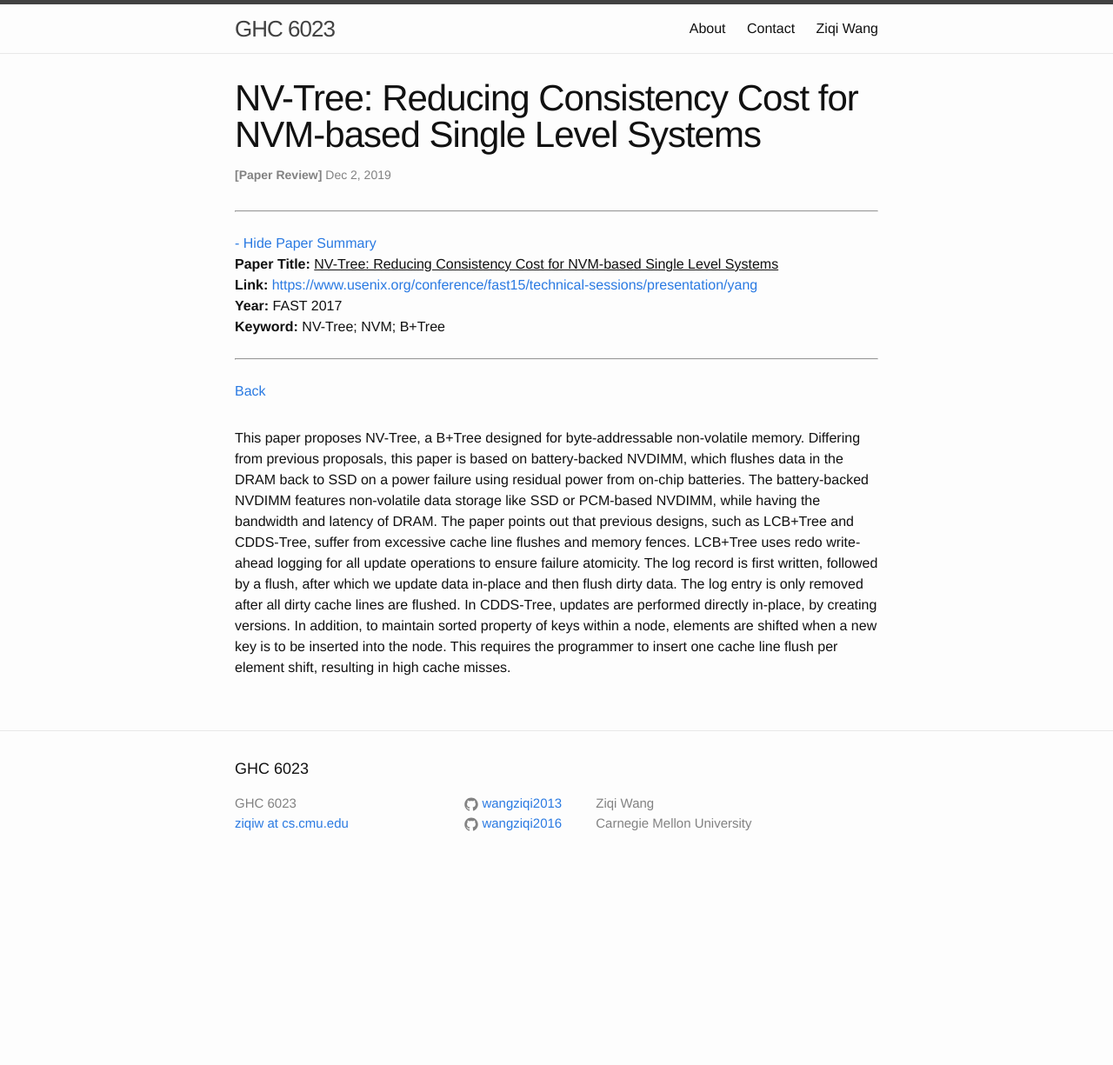
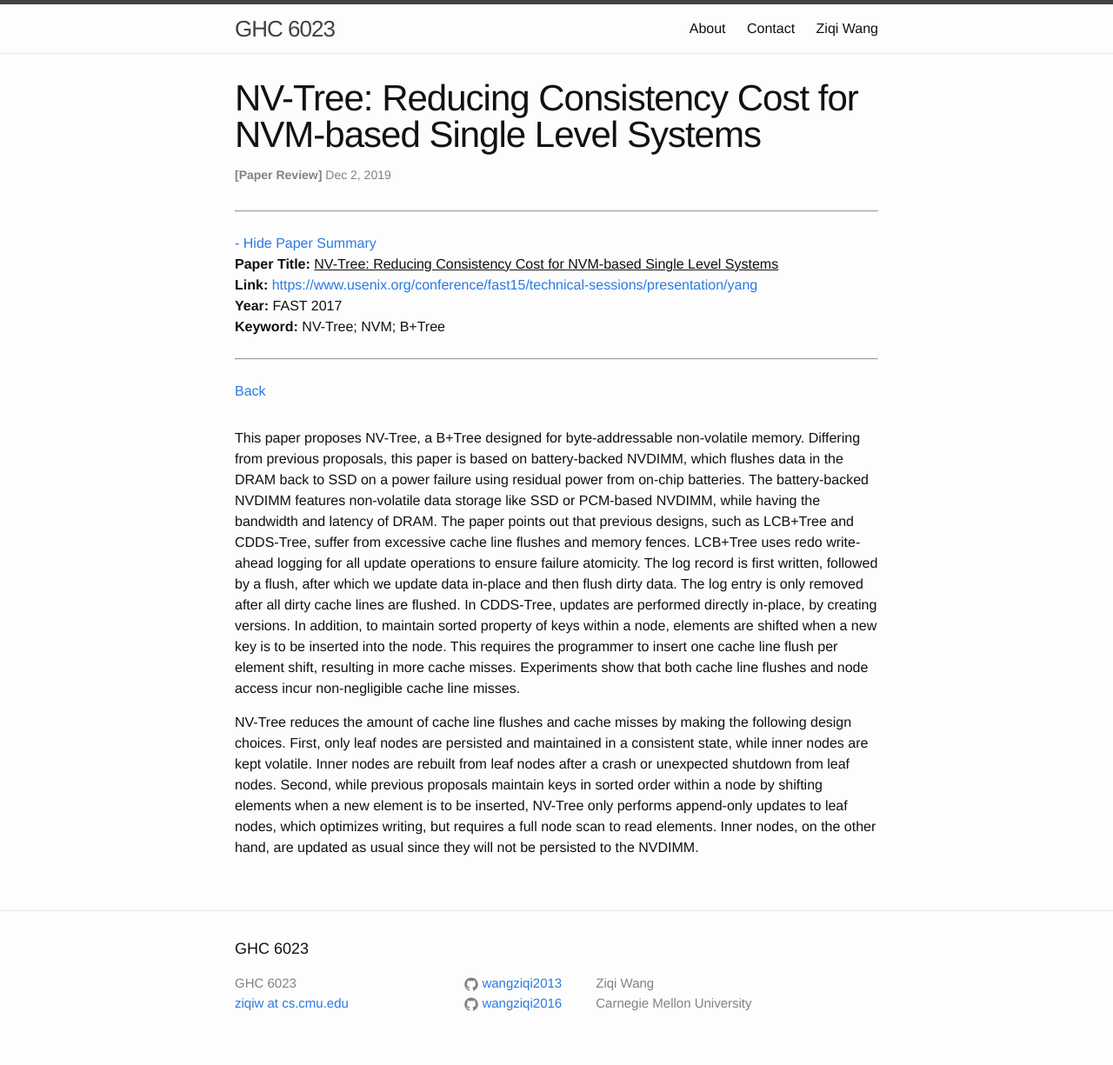
Before and after one commit to wangziqi2013/wangziqi2013.github.io, a Jekyll site: the page built from _posts/2019-12-01-nvtree.markdown, in a window 1280 px wide. Shown: the whole page at 87% size. Built offline with Jekyll 4.4.1, drawn with Linux system fonts in a browser that asks for light colours; before the commit the page ends 1018 px from its top, so only the background shows below that.

Commit message:
Adding features

```diff
--- a/_posts/2019-12-01-nvtree.markdown
+++ b/_posts/2019-12-01-nvtree.markdown
@@ -22,4 +22,12 @@ to ensure failure atomicity. The log record is first written, followed by a flus
 then flush dirty data. The log entry is only removed after all dirty cache lines are flushed. In CDDS-Tree, updates are
 performed directly in-place, by creating versions. In addition, to maintain sorted property of keys within a node, elements
 are shifted when a new key is to be inserted into the node. This requires the programmer to insert one cache line flush
-per element shift, resulting in high cache misses.
+per element shift, resulting in more cache misses. Experiments show that both cache line flushes and node access incur
+non-negligible cache line misses.
+
+NV-Tree reduces the amount of cache line flushes and cache misses by making the following design choices. First, only
+leaf nodes are persisted and maintained in a consistent state, while inner nodes are kept volatile. Inner nodes are
+rebuilt from leaf nodes after a crash or unexpected shutdown from leaf nodes. Second, while previous proposals maintain
+keys in sorted order within a node by shifting elements when a new element is to be inserted, NV-Tree only performs append-only
+updates to leaf nodes, which optimizes writing, but requires a full node scan to read elements. Inner nodes, on the other
+hand, are updated as usual since they will not be persisted to the NVDIMM.
```
